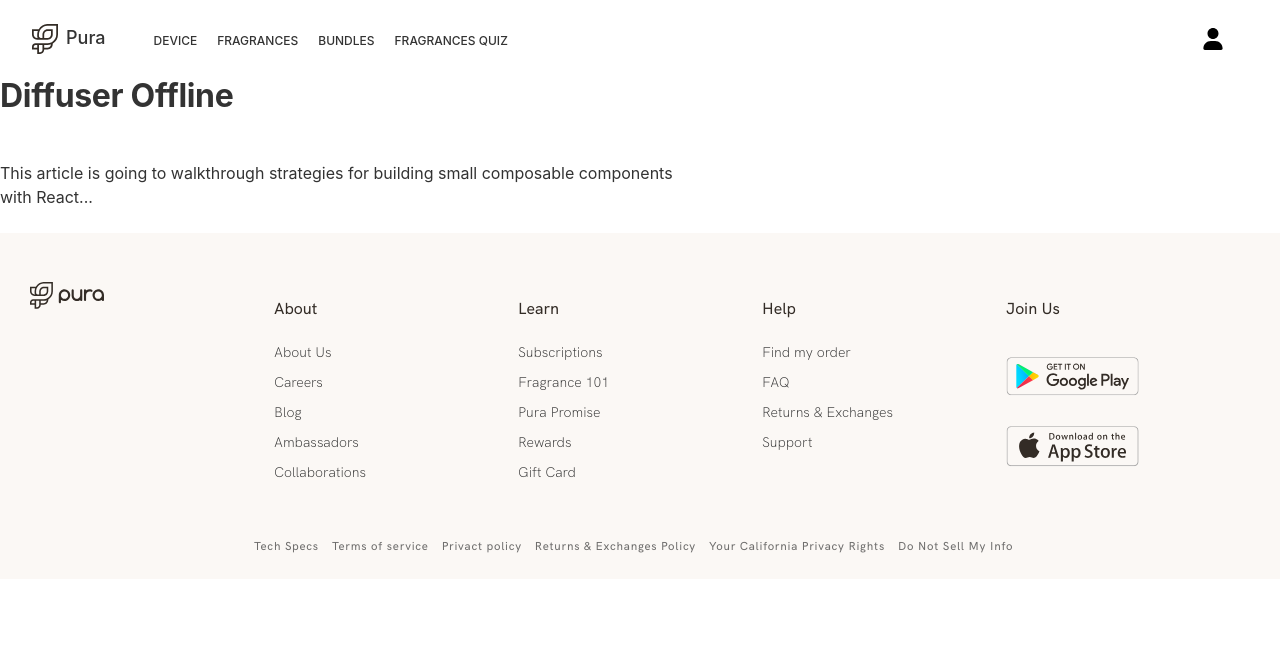
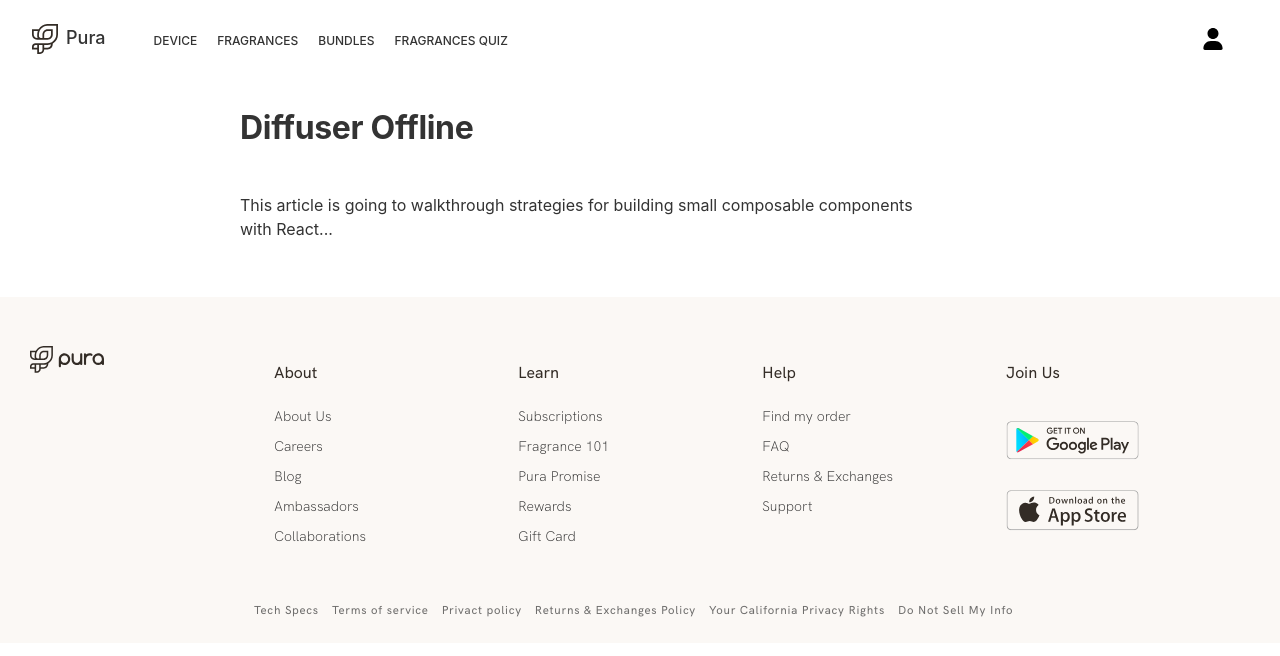
Before and after one commit to dalancox/gatsby-project, a Gatsby site: page /article/diffuser-offline in a window 1280 px wide. Built offline with nearby package versions, Linux system fonts and the light colour scheme; Gatsby itself is replaced by a stand-in of ours.

Commit message:
addes styling to articles

```diff
--- a/src/templates/Article.js
+++ b/src/templates/Article.js
@@ -6,7 +6,12 @@
 const Article = ({ data: { markdownRemark } }) => (
 
   <Layout>
-    <div>
+    <div style={{
+    display: `block`,
+    margin: `0 auto`,
+    maxWidth: `var(--size-content)`,
+    padding: `var(--size-gutter)`,
+  }}>
       <h1>{markdownRemark.frontmatter.title}</h1>
       <div dangerouslySetInnerHTML={{ __html: markdownRemark.html }} />
     </div>
```
